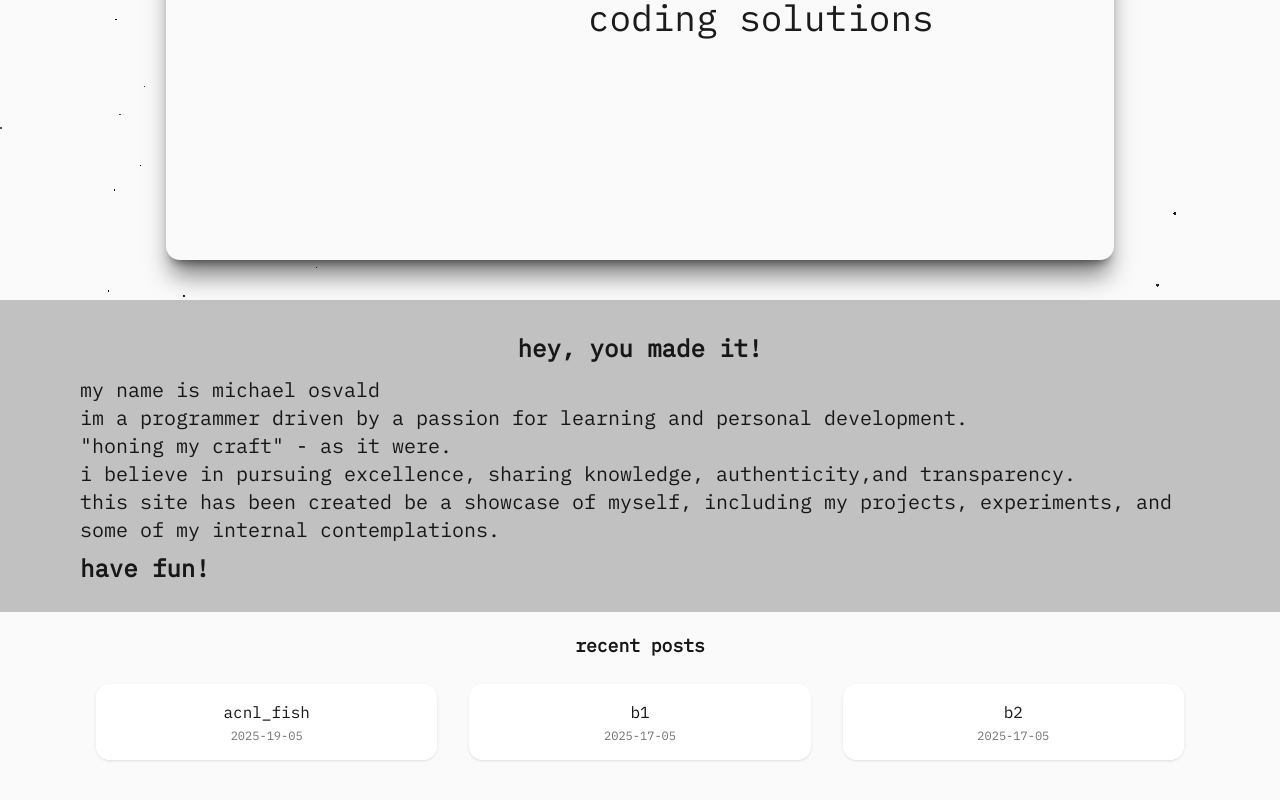
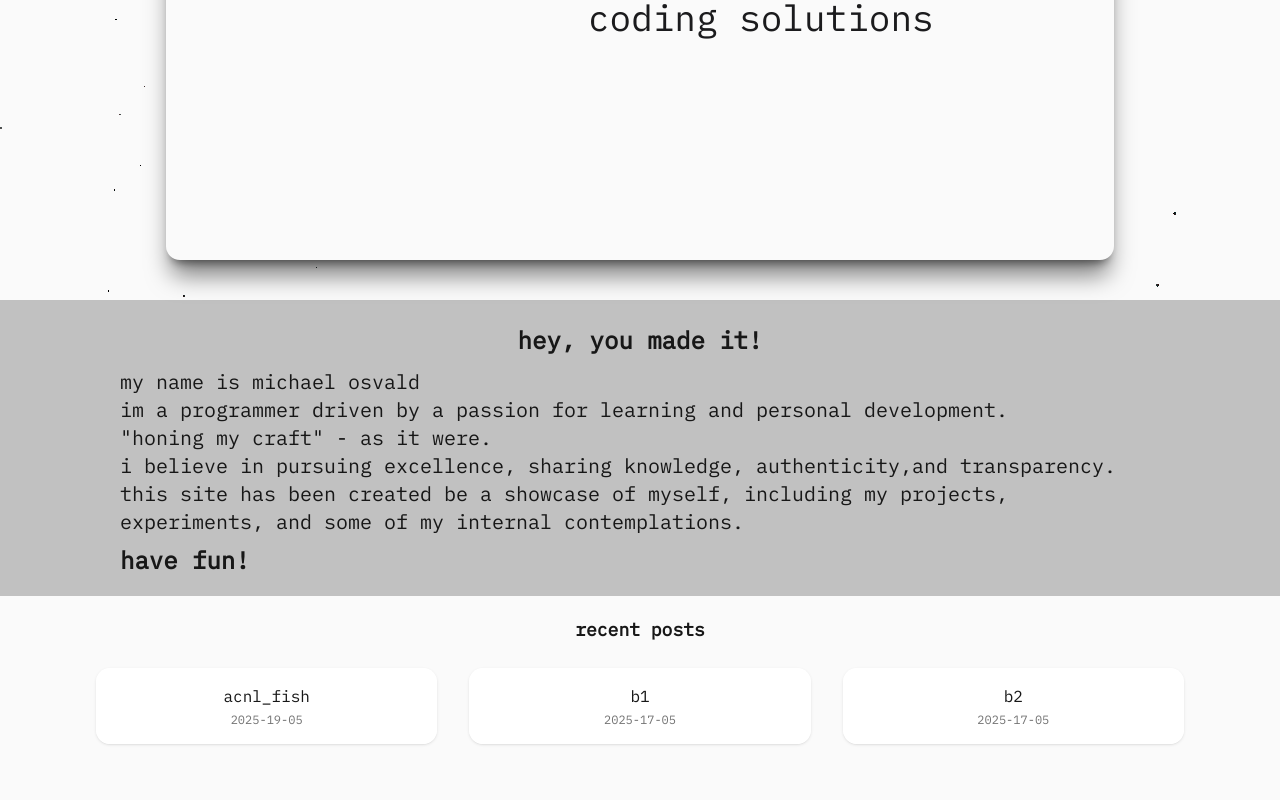
Before and after one commit to osvald-code/osvald-code.github.io, a Next.js app: page / in a window 1280 px wide. Shown: the part 498-1298 px from the top of the page. Built offline with nearby package versions, Linux system fonts and the light colour scheme.

Commit message:
Update page.tsx
padding

```diff
--- a/src/app/page.tsx
+++ b/src/app/page.tsx
@@ -79,7 +79,7 @@ export default function Home() {
         </div>
       </Card>
       <div className="flex flex-col items-center bg-zinc-900/25 mt-10 w-[100%] justify-center">
-       <div className="flex flex-col text-center  sm:text-start text-xl sm:mx-15 p-3 sm:p-5 ">
+       <div className="flex flex-col text-center sm:text-start text-xl sm:mx-15 p-3 sm:px-15">
           <h2 className="text-2xl font-bold py-3 text-center ">hey, you made it!</h2>
           <p>my name is michael osvald</p>
           <p>im a programmer driven by a passion for learning and personal development.</p>
```
